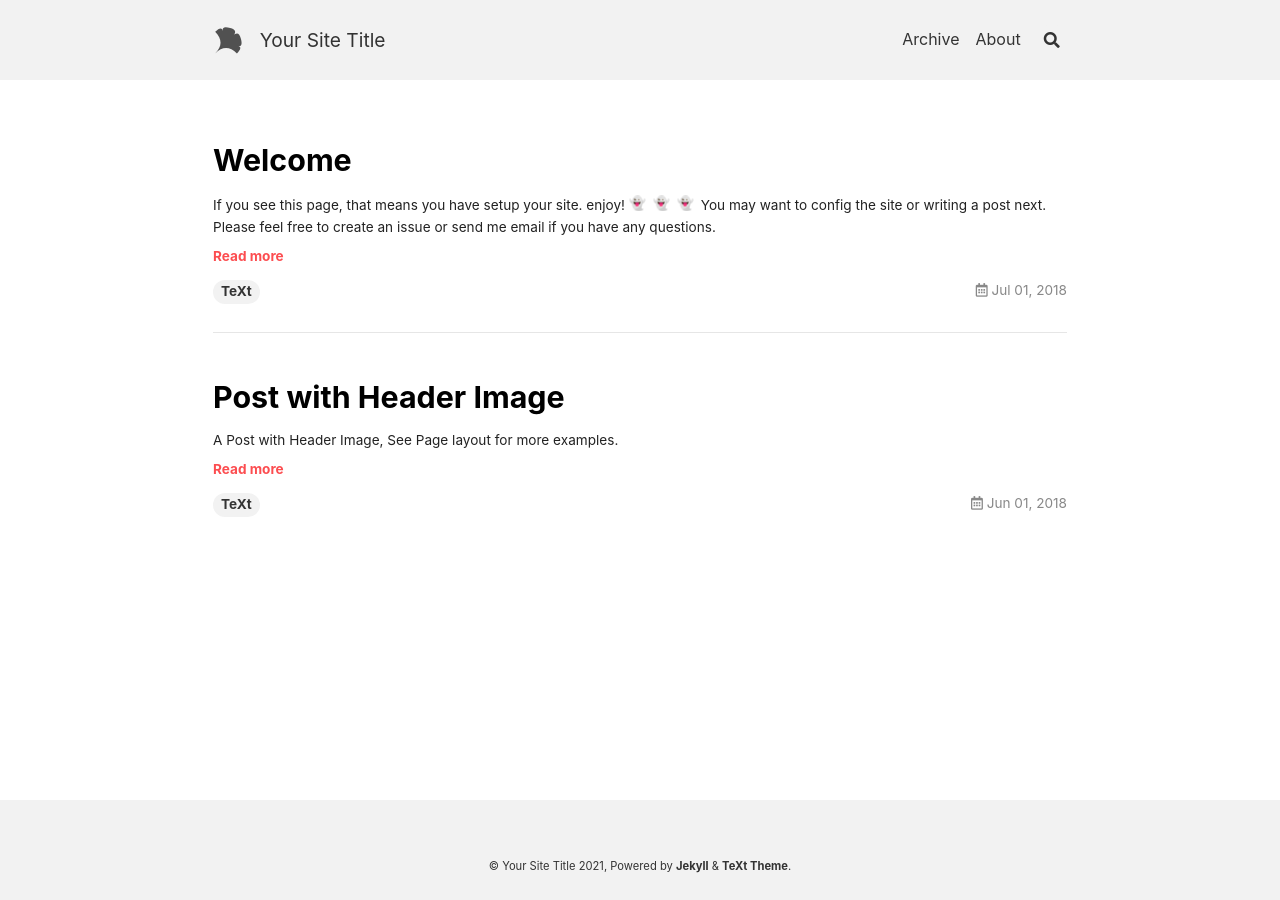
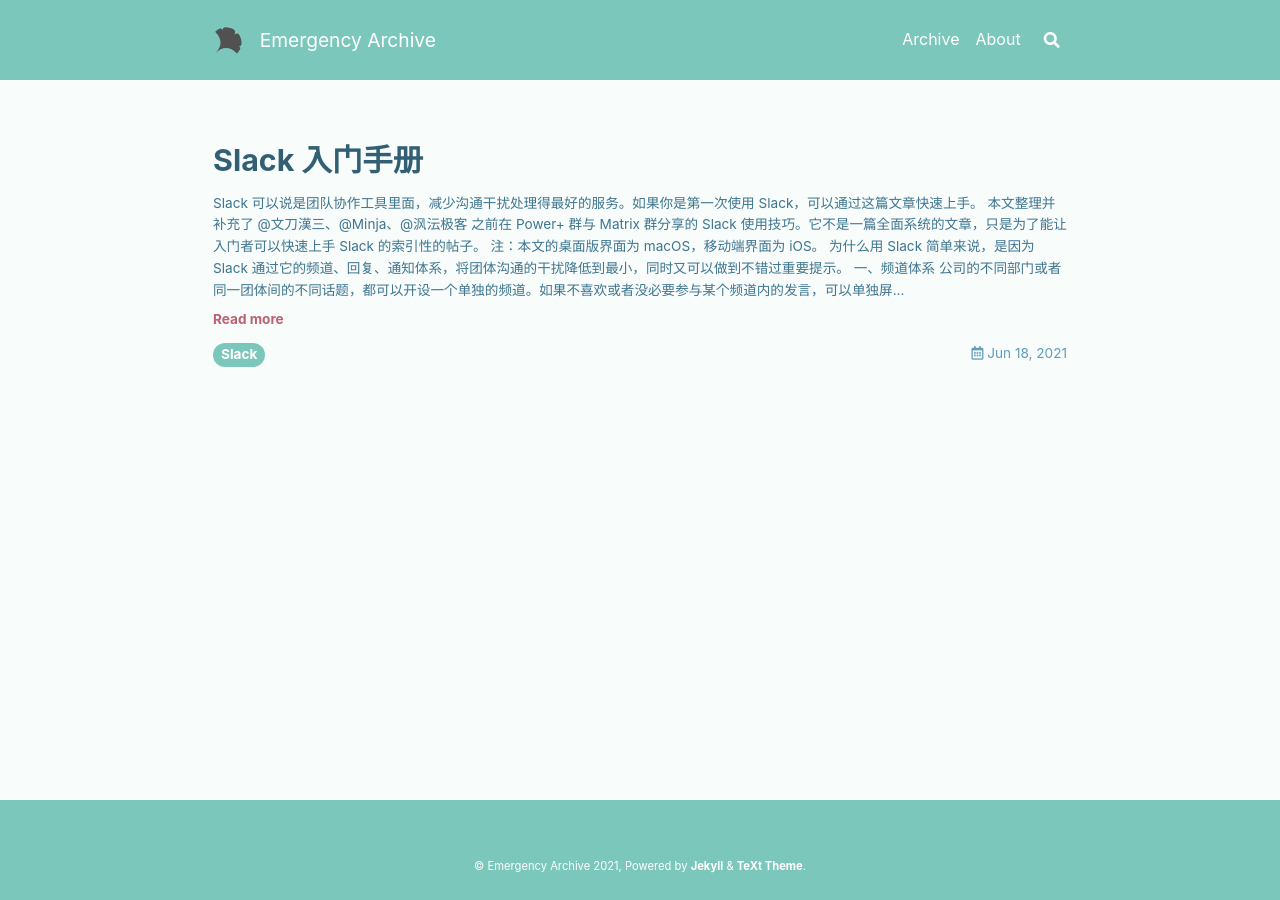
Before and after one commit to yarin-zhang/yarin-zhang.github.io, a Jekyll site: the page built from index.html, in a window 1280 px wide. Built offline with Jekyll 4.4.1, drawn with Linux system fonts in a browser that asks for light colours; nearby versions of some CDN libraries; emoji names are drawn with the system emoji font; the list of posts is cut into pages by our own code; some of the changed lines change nothing that is shown.

Commit message:
更新文章测试
更新文章测试

````diff
--- a/_config.yml
+++ b/_config.yml
@@ -16,13 +16,13 @@
 
 ## => Site Settings
 ##############################
-text_skin: default # "default" (default), "dark", "forest", "ocean", "chocolate", "orange"
+text_skin: forest # "default" (default), "dark", "forest", "ocean", "chocolate", "orange"
 highlight_theme: default # "default" (default), "tomorrow", "tomorrow-night", "tomorrow-night-eighties", "tomorrow-night-blue", "tomorrow-night-bright"
 url     : # the base hostname & protocol for your site e.g. https://www.someone.com
 baseurl : # does not include hostname
-title   : Your Site Title
+title   : Emergency Archive
 description: > # this means to ignore newlines until "Language & timezone"
-  Your Site Description
+  Emergency Archive
 
 
 ## => Language and Timezone
@@ -35,10 +35,10 @@
 ##############################
 author:
   type      : # "person" (default), "organization"
-  name      : Your Name
+  name      : Emergency
   url       :
   avatar    : # path or url of avatar image (square)
-  bio       : I am an amazing person.
+  bio       : Hi, Emergency.
   email     :
   facebook  : # "user_name" the last part of your profile url, e.g. https://www.facebook.com/user_name
   twitter   : # "user_name" the last part of your profile url, e.g. https://twitter.com/user_name
--- a/_posts/2018-06-01-header-image.md
+++ /dev/null
@@ -1,12 +0,0 @@
----
-title: Post with Header Image
-tags: TeXt
-article_header:
-  type: cover
-  image:
-    src: /screenshot.jpg
----
-
-A Post with Header Image, See [Page layout](https://tianqi.name/jekyll-TeXt-theme/samples.html#page-layout) for more examples.
-
-<!--more-->
--- a/_posts/2018-07-01-welcome.md
+++ /dev/null
@@ -1,16 +0,0 @@
----
-title: Welcome
-tags: TeXt
----
-
-If you see this page, that means you have setup your site. enjoy! :ghost: :ghost: :ghost:
-
-You may want to [config the site](https://tianqi.name/jekyll-TeXt-theme/docs/en/configuration) or [writing a post](https://tianqi.name/jekyll-TeXt-theme/docs/en/writing-posts) next. Please feel free to [create an issue](https://github.com/kitian616/jekyll-TeXt-theme/issues) or [send me email](mailto:kitian616@outlook.com) if you have any questions.
-
-<!--more-->
-
----
-
-If you like TeXt, don't forget to give me a star. :star2:
-
-[![Star This Project](https://img.shields.io/github/stars/kitian616/jekyll-TeXt-theme.svg?label=Stars&style=social)](https://github.com/kitian616/jekyll-TeXt-theme/)
--- /dev/null
+++ b/_posts/2021-06-18-Slack-Started.md
@@ -0,0 +1,234 @@
+---
+title: Slack 入门手册
+tags: Slack
+---
+
+> Slack 可以说是团队协作工具里面，减少沟通干扰处理得最好的服务。如果你是第一次使用 Slack，可以通过这篇文章快速上手。
+
+本文整理并补充了 [@文刀漢三](https://www.weibo.com/wendaohansan?is_all=1)、[@Minja](https://www.weibo.com/u/2440387022)、[@沨沄极客](https://www.weibo.com/u/1691644702) 之前在 Power+ 群与 Matrix 群分享的 Slack 使用技巧。它不是一篇全面系统的文章，只是为了能让入门者可以快速上手 Slack 的索引性的帖子。
+
+注：本文的桌面版界面为 macOS，移动端界面为 iOS。
+
+为什么用 Slack
+----------
+
+简单来说，是因为 Slack 通过它的频道、回复、通知体系，将团体沟通的干扰降低到最小，同时又可以做到不错过重要提示。
+
+**一、频道体系**
+
+公司的不同部门或者同一团体间的不同话题，都可以开设一个单独的频道。如果不喜欢或者没必要参与某个频道内的发言，可以单独屏蔽这个频道或者退出，而不需要退出整个团体。
+
+Slack 的频道分为开放频道和私密频道，前者人人可见可加入，后者普通用户不可见，需要邀请加入。
+
+**二、回复体系**
+
+Slack 支持 3 种回复，评论、转发以及表情。
+
+评论的价值是：当大家在讨论一个比较大的问题时，其中几个人针对某句发言进行分支讨论。这个分支讨论不会出现在主体版面上，而是需要单独打开这条发言才能看到。这样就不会影响到大讨论的发展。
+
+转发的价值是：可以将某句发言转发到其他频道或者个人，并附上评论，类似于 Twitter 的 Quote 或者微博的转发。
+
+表情的价值是：不再因为一些最浅度的回复影响他人（包括发言者）。比如当我们支持一个人的发言，我们可以给他附上 👏 （鼓掌的表情），而不必每个人都回一句「支持」，干扰其他人。
+
+**三、通知体系**
+
+Slack 的通知设定比较全面，使我们能够在减少干扰的前提下不错过重要信息。比如我们可以全局关闭通知，只对 at 到自己的，或是提到某个关键词的时候，再弹出提示。
+
+**四、开放性**
+
+Slack 是一个开放性很强的服务，有一定的平台属性。它已经接入不少国外主流服务，比如 Todoist、IFTTT。没有你想用的服务也可以自制 bot，或者用别人做好的 Bot。
+
+总的来说，它是目前在减少多人讨论中的干扰这个方面处理得最好的服务。每个人都可以按自己的需求，控制自己的被干扰程度，并可以减少对别人的干扰。
+
+加入频道
+----
+
+**桌面端**：点击左侧边栏里的「CHANNELS」就可以浏览所有公开频道，或者也可以使用快捷键 `Shift-Command-L` 来进入频道列表。随后选择你想加入的频道。
+
+加入频道（桌面端）
+
+**移动端**：轻触左侧边栏的「CHANNELS」后面的「加号（+）」来浏览所有公开频道，选择你想加入的频道。
+
+![](https://cdn.sspai.com/2018/10/20/c60091d1653a7bf1ecd2762d0a9b90d1.png)
+
+加入频道（移动端）
+
+修改个人信息
+------
+
+进入一个团体大家一般会修改 ID 和头像。Slack 支持大家进行任意的自定义，但还是建议大家把 ID 和头像设得和自己其它社交平台一致，这样易于辨别身份。
+
+**桌面端**：点击左上角的 Slack Workspace 名，随后可以看到「Profile & account」，点击后会弹出右边栏，再在里面点击「Edit Profile」即可。
+
+编辑个人信息（桌面端）
+
+**移动端**：轻触界面右上角的菜单按钮，在弹出的右边栏中选择「Edit Profile」即可。
+
+![](https://cdn.sspai.com/2018/10/20/874d34a9295ab403c16a18a3e9b89d0e.png)
+
+编辑个人信息（移动端）
+
+与信息互动的方式
+--------
+
+Slack 中针对每条信息的互动方式有 4 种：
+
+1.  评论：跟帖后所有讨论都在这一个消息下被折叠，避免「刷屏」。
+2.  转发：可以理解为微博的转发功能，好处是可以跨频道转发。
+3.  附上表情：用于表达心情，还能作为投票手段，鼠标放在表情上（移动端长按表情）可以看到谁选了哪个表情。
+4.  收藏：收藏信息，以便日后统一查看。
+
+**桌面端**：将鼠标悬停在消息上，即可看见该菜单。
+
+![](https://cdn.sspai.com/2018/10/20/b3d324329d8350850ce1a6ada848921e.jpg)
+
+与消息互动（桌面端）
+
+**移动端**：轻触你想互动的消息进入该消息的界面即可看见该菜单。
+
+![](https://cdn.sspai.com/2018/10/20/4c850838dab9c80f2b8212fc136347b3.jpg)
+
+与消息互动（移动端）
+
+冷知识：在某次颁奖典礼中，少数派的作者们发现：一条消息最多可以添加 25 个表情。
+
+修改 / 删除消息
+---------
+
+Slack 支持修改后修改和删除消息。不过普通用户只能删除、编辑自己的信息，而管理员可以删除他人信息。管理员也能禁止普通用户删除、编辑自己的信息。
+
+**桌面端**：在信息互动按钮的最后一项——**More Actions（更多操作）**里有编辑和删除信息的选项。
+
+![](https://cdn.sspai.com/2018/10/20/30b03bdb98d025966e8d5e7f90b8a4fb.png)
+
+编辑和删除消息（桌面端）
+
+**移动端**：长按信息，再弹出菜单内有 **Edit Message（编辑信息）和 Delete Message（删除信息）**的选项。
+
+![](https://cdn.sspai.com/2018/10/20/6edb45e575520079611fe736fccb0258.png)
+
+编辑和删除消息（移动端）
+
+通知
+--
+
+Slack 的通知设置灵活，主要分为以下两个类别：
+
+1.  全局通知设定，包括：通知所有新信息通知关键字和 at 全都不提示
+2.  频道通知设定，包括：屏蔽整个频道（如果开了屏蔽整个频道就不会看到剩下到选项）在收到 @channel （相当于 @所有人）时不提示通知所有新信息通知关键字和 at 全都不提示
+
+### 全局通知设定的位置
+
+**桌面端**：点击左上角的 Slack Workspace 名，随后可以看到「Preference」，点击后会弹出右边栏，再在里面点击「Edit Profile」即可。
+
+全局通知设定（桌面端）
+
+**移动端**：轻触界面右上角的菜单，在右边栏中选择「Settings」，再选择「Notifications」即可看到选项。
+
+![](https://cdn.sspai.com/2018/10/20/1620227b7da622bfeec0234c342d3b6d.png)
+
+全局通知设定（移动端）
+
+### 频道通知设定的位置
+
+**桌面端**：点击频道名右边的齿轮（⚙️）按钮，在弹出选项中选择「Notification preferences」即可。
+
+频道通知设定（桌面端）
+
+**移动端**：轻触频道名，在弹出菜单中选择「Notification」即可。
+
+![](https://cdn.sspai.com/2018/10/20/fdbe13345f04da3742ade31e1f544299.png)
+
+频道通知设定（移动端）
+
+注：关键字之间用半角逗号 `,` 分割。
+
+类 Markdown 的语法
+--------------
+
+Slack 采用了一套与 Markdown 类似的语法，来帮助我们实现简单的格式排版。
+
+共有以下六种样式：
+
+```
+*需要加粗的文字*
+_需要斜体的文字_
+~被删除的文字~
+`行内代码`
+`代码块```
+>这是一段引用
+```
+
+![](https://cdn.sspai.com/2018/10/20/109a8ba7202ed7cdbf66dd35bd9e2fa8.png)
+
+Slack 中的类 Markdown 语法
+
+之所以说是「类 Markdown」是因为 Slack 的语法并不完全和 Markdown 一致。比如它的加粗是两边各一个星号 `*加粗*` 而不是各两个星号 `**加粗**` 。
+
+注：在使用这些语法时，被标记的字段的前后**都需要加空格**，不然特殊格式会失效。
+
+置顶信息
+----
+
+Slack 可以在频道内实现置顶内容，但是这个置顶内容是对该频道内所有成员有效的。所以一般由管理员置顶一些所有群成员需要知道的信息，群规则等。
+
+**桌面端**：将鼠标悬停到消息上，选择最后一项菜单按钮，即可看到「Pin to #频道名」的选项。
+
+置顶消息（桌面端）
+
+**移动端**：轻触消息，进入消息界面，再轻触右下角的菜单按钮，在弹出菜单中会出现「Pin message」。
+
+![](https://cdn.sspai.com/2018/10/20/aec5ea029964db1b236986ec64c0c8e9.png)
+
+置顶消息（移动端）
+
+### 显示被置顶的信息
+
+**桌面端**：桌面端点击中间上方的图钉小图标查看，点击消息后会直接跳到该消息。
+
+显示被置顶的消息（桌面端）
+
+**移动端**：轻触界面左上角的频道名，在弹出菜单中选择「Pinned」，即可看到该频道中被置顶的消息。轻触消息后会跳转到该消息。
+
+![](https://cdn.sspai.com/2018/10/20/0af10eb2565fc67f84bcaadb000b3e16.png)
+
+显示被置顶的消息（移动端）
+
+### 显示被收藏的信息
+
+**桌面端**：在主界面右上角有个空心的五角星（☆）按钮，点开它即可看到被收藏的消息。
+
+显示被收藏的消息（桌面端）
+
+**移动端**：轻触主界面右上角的菜单，在右边栏中选择「Starred Items」，即可看到被收藏的消息。
+
+![](https://cdn.sspai.com/2018/10/20/c963deebc86c36bc4f419a4a6bb83374.png)
+
+显示被收藏的消息（移动端）
+
+收藏联系人和频道
+--------
+
+除了收藏信息，你也可以在 Slack 里收藏联系人和频道，使其显示在侧边栏的明显位置。
+
+**桌面端**：在界面的左上角，栏目名的下方有空心的五角星（☆）。点击它即可收藏频道 / 联系人。随后该频道 / 联系人将在侧边栏被置顶。
+
+收藏联系人和频道（桌面端）
+
+**移动端**：轻触界面左上角的频道名，在弹出菜单中轻触右上角的空心五角星（☆）即可收藏频道 / 联系人。随后该频道 / 联系人将在侧边栏被置顶。
+
+![](https://cdn.sspai.com/2018/10/20/2f51e8c7ae9b1406321466da88401ac0.png)
+
+收藏联系人和频道（移动端）
+
+快捷键
+---
+
+在 Slack 里，不论桌面版还是移动版，使用快捷键 `⌘Command - K` 可以打开一个类似 Spotlight 的搜索窗，输入关键词就能快速跳转到用户私信（direct message）、频道或者已经添加的机器人。
+
+快捷键展示
+
+各工具规则设置
+-------
+
+最后，为了大家可以更顺畅地访问 Slack， [@沨沄极客](https://www.weibo.com/u/1691644702) 帮大家总结了在各个系统中[提高 Slack 访问速度的设置方法](https://app.simplenote.com/p/V1lRXw)。
````
